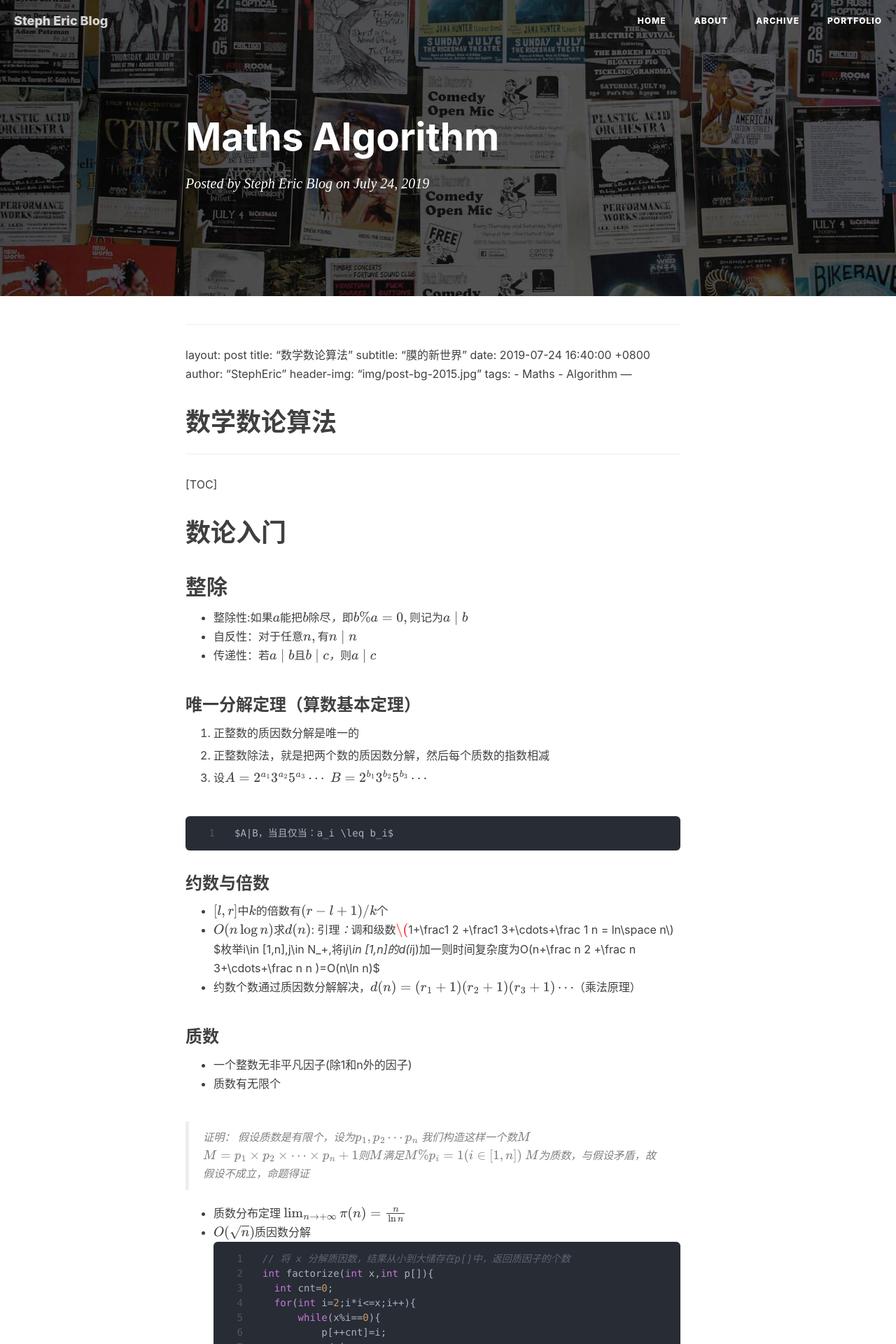
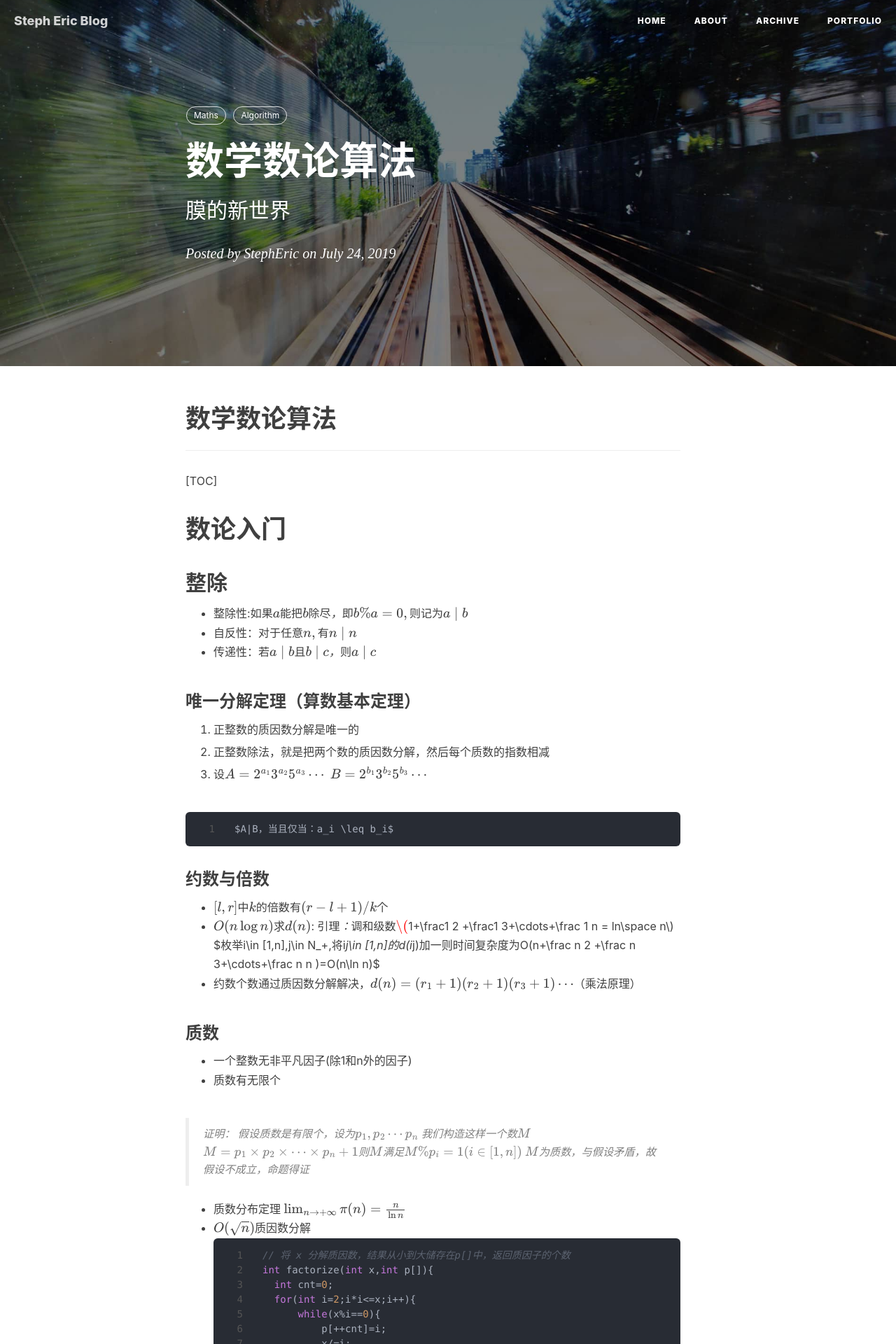
Before and after one commit to StephEric/stepheric.github.io, a Jekyll site: the page built from _posts/2019-07-24-maths-algorithm.md, in a window 1280 px wide. Shown: the top 1920 px of the page at 70% size. Built offline with Jekyll 4.4.1, drawn with Linux system fonts in a browser that asks for light colours; nearby versions of some CDN libraries; our own code applies the rules of GitHub Pages for plain Markdown files; formulas are drawn with MathJax 3; comment, search, counter and statistics services are not loaded; some of the changed lines change nothing that is shown.

Commit message:
Update 2019-07-24-maths-algorithm.md

```diff
--- a/_posts/2019-07-24-maths-algorithm.md
+++ b/_posts/2019-07-24-maths-algorithm.md
@@ -1,15 +1,3 @@
-<head>
-    <script src="https://cdn.mathjax.org/mathjax/latest/MathJax.js?config=TeX-AMS-MML_HTMLorMML" type="text/javascript"></script>
-    <script type="text/x-mathjax-config">
-        MathJax.Hub.Config({
-            tex2jax: {
-            skipTags: ['script', 'noscript', 'style', 'textarea', 'pre'],
-            inlineMath: [['$','$']]
-            }
-        });
-    </script>
-</head>
-
 ---
 layout:     post
 title:      "数学数论算法"
```
